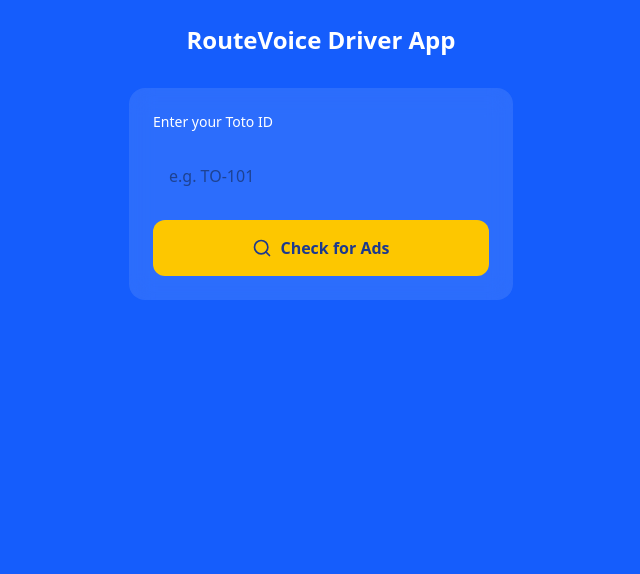
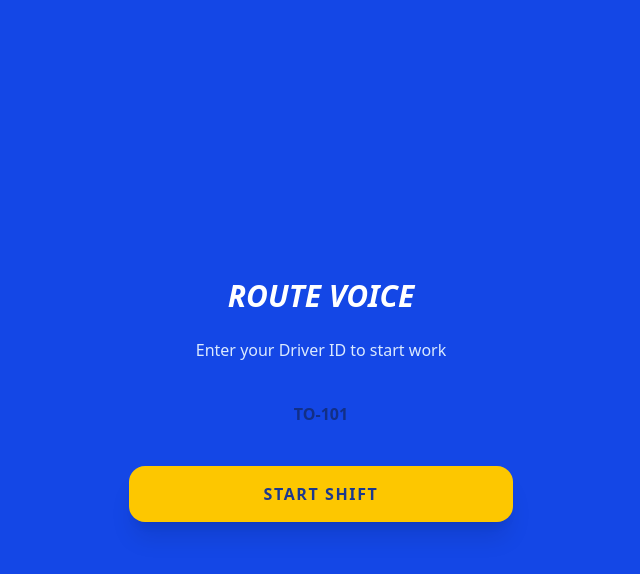
Before and after one commit to kiranmondal943/RouteVoice-Ads, a React (Vite) app: page /driver in a window 1280 px wide. Shown: the top 574 px of the page, without its empty margins (319-959 px from the left). Built offline with nearby package versions, Linux system fonts and the light colour scheme.

Commit message:
Update DriverView.tsx

```diff
--- a/src/pages/DriverView.tsx
+++ b/src/pages/DriverView.tsx
@@ -1,73 +1,126 @@
 import React, { useState } from 'react';
-import { Play, Search, MapPin } from 'lucide-react';
+import { Play, User, IndianRupee, Home, MapPin, Award } from 'lucide-react';
 
 export default function DriverView() {
+  const [activeTab, setActiveTab] = useState<'home' | 'profile' | 'earnings'>('home');
   const [driverId, setDriverId] = useState('');
-  const [activeAd, setActiveAd] = useState<any>(null);
+  const [isFound, setIsFound] = useState(false);
 
-  const checkAd = () => {
-    // This is "Mock" data. Later, this will fetch from your Google Sheet/Supabase
-    if (driverId === "TO-101") {
-      setActiveAd({
-        client: "Fresh Mart Grocery",
-        audioUrl: "https://www.soundhelix.com/examples/mp3/SoundHelix-Song-1.mp3",
-        route: "Garia Station to Patuli"
-      });
-    } else {
-      alert("Driver ID not found. Try 'TO-101'");
-    }
+  // Mock Driver Data
+  const driverData = {
+    name: "Kiran Deb Mondal",
+    id: "TO-101",
+    totalEarnings: "₹4,250",
+    todayAds: 12,
+    rating: 4.8,
+    route: "Garia Station to Patuli C5"
   };
 
+  if (!isFound) {
     return (
-    <div className="min-h-screen bg-blue-600 p-6 flex flex-col items-center text-white font-sans">
-      <h1 className="text-2xl font-bold mb-8">RouteVoice Driver App</h1>
-
-      {!activeAd ? (
-        <div className="w-full max-w-sm space-y-4 bg-white/10 p-6 rounded-2xl backdrop-blur-md">
-          <label className="block text-sm font-medium">Enter your Toto ID</label>
-          <div className="relative">
+      <div className="min-h-screen bg-blue-700 flex items-center justify-center p-6 text-white text-center">
+        <div className="max-w-sm w-full space-y-6">
+          <h1 className="text-3xl font-black italic">ROUTE VOICE</h1>
+          <p className="text-blue-100">Enter your Driver ID to start work</p>
           <input
-              type="text"
-              placeholder="e.g. TO-101"
-              className="w-full p-4 rounded-xl text-gray-900 outline-none"
-              value={driverId}
+            className="w-full p-4 rounded-2xl text-gray-900 font-bold outline-none text-center"
+            placeholder="TO-101"
             onChange={(e) => setDriverId(e.target.value)}
           />
-          </div>
           <button
-            onClick={checkAd}
-            className="w-full py-4 bg-yellow-400 text-blue-900 font-bold rounded-xl flex items-center justify-center space-x-2"
+            onClick={() => driverId === "TO-101" ? setIsFound(true) : alert("Invalid ID")}
+            className="w-full py-4 bg-yellow-400 text-blue-900 font-black rounded-2xl uppercase tracking-widest shadow-xl"
           >
-            <Search size={20} />
-            <span>Check for Ads</span>
+            Start Shift
           </button>
         </div>
-      ) : (
-        <div className="w-full max-w-sm bg-white text-gray-900 rounded-3xl p-8 shadow-2xl space-y-6 text-center animate-bounce-in">
-          <div className="flex flex-col items-center">
-            <div className="w-20 h-20 bg-blue-100 text-blue-600 rounded-full flex items-center justify-center mb-4">
-              <MapPin size={40} />
       </div>
-            <h2 className="text-xl font-bold">{activeAd.client}</h2>
-            <p className="text-gray-500 text-sm font-medium uppercase tracking-widest">{activeAd.route}</p>
+    );
+  }
+
+  return (
+    <div className="min-h-screen bg-gray-50 pb-24 font-sans text-gray-900">
+      {/* Header */}
+      <div className="bg-blue-600 text-white p-6 rounded-b-[40px] shadow-lg">
+        <p className="text-blue-100 text-sm">Welcome back,</p>
+        <h1 className="text-2xl font-bold">{driverData.name}</h1>
       </div>
 
-          <div className="pt-4">
+      <div className="p-6">
+        {/* TAB 1: HOME (AD PLAYER) */}
+        {activeTab === 'home' && (
+          <div className="space-y-6 text-center pt-8">
+            <div className="bg-white p-8 rounded-3xl shadow-sm border border-gray-100">
+              <div className="inline-block p-3 bg-green-100 text-green-600 rounded-full text-xs font-bold mb-4 uppercase">System Active</div>
+              <h2 className="text-2xl font-black mb-2 italic text-blue-600">Fresh Mart Ad</h2>
+              <p className="text-gray-500 mb-8 flex items-center justify-center"><MapPin size={16} className="mr-1" />{driverData.route}</p>
+
               <button
-              onClick={() => {
-                const audio = new Audio(activeAd.audioUrl);
-                audio.play();
-              }}
-              className="w-28 h-28 bg-blue-600 text-white rounded-full flex items-center justify-center mx-auto shadow-xl hover:scale-105 active:scale-95 transition-all"
+                onClick={() => alert("Audio playing...")}
+                className="w-32 h-32 bg-blue-600 text-white rounded-full flex items-center justify-center mx-auto shadow-2xl active:scale-95 transition-all"
               >
                 <Play size={48} fill="currentColor" />
               </button>
-            <p className="mt-4 font-bold text-blue-600 animate-pulse text-lg">TAP TO PLAY AD</p>
+              <p className="mt-6 text-blue-600 font-black animate-pulse">TAP TO PLAY AUDIO</p>
             </div>
+          </div>
+        )}
 
-          <button onClick={() => setActiveAd(null)} className="text-gray-400 text-sm underline pt-4">Switch Driver ID</button>
+        {/* TAB 2: EARNINGS */}
+        {activeTab === 'earnings' && (
+          <div className="space-y-4">
+            <h2 className="text-xl font-bold">Your Earnings</h2>
+            <div className="bg-white p-6 rounded-2xl shadow-sm border border-gray-100 flex items-center justify-between">
+              <div>
+                <p className="text-gray-500 text-sm">Total Earned</p>
+                <p className="text-3xl font-black text-green-600">{driverData.totalEarnings}</p>
+              </div>
+              <div className="w-12 h-12 bg-green-50 text-green-600 rounded-xl flex items-center justify-center"><IndianRupee /></div>
+            </div>
+            <div className="grid grid-cols-2 gap-4">
+              <div className="bg-white p-4 rounded-2xl shadow-sm border border-gray-100">
+                <p className="text-gray-500 text-xs uppercase">Ads Played Today</p>
+                <p className="text-xl font-bold">{driverData.todayAds}</p>
+              </div>
+              <div className="bg-white p-4 rounded-2xl shadow-sm border border-gray-100">
+                <p className="text-gray-500 text-xs uppercase">Bonus Earned</p>
+                <p className="text-xl font-bold">₹150</p>
+              </div>
+            </div>
+          </div>
+        )}
+
+        {/* TAB 3: PROFILE */}
+        {activeTab === 'profile' && (
+          <div className="space-y-4">
+             <div className="bg-white p-6 rounded-3xl shadow-sm border border-gray-100 text-center">
+                <div className="w-20 h-20 bg-blue-100 text-blue-600 rounded-full mx-auto mb-4 flex items-center justify-center text-3xl font-bold">K</div>
+                <h3 className="font-bold text-xl">{driverData.name}</h3>
+                <p className="text-gray-500 text-sm">{driverData.id}</p>
+                <div className="mt-4 flex items-center justify-center text-yellow-500 space-x-1 font-bold">
+                  <Award size={18} /> <span>{driverData.rating} Star Driver</span>
+                </div>
+             </div>
+             <button onClick={() => setIsFound(false)} className="w-full p-4 text-red-600 font-bold">Sign Out Shift</button>
           </div>
         )}
       </div>
+
+      {/* BOTTOM NAVIGATION */}
+      <nav className="fixed bottom-0 left-0 right-0 bg-white border-t border-gray-200 h-20 flex items-center justify-around px-6">
+        <button onClick={() => setActiveTab('home')} className={`flex flex-col items-center ${activeTab === 'home' ? 'text-blue-600' : 'text-gray-400'}`}>
+          <Home size={24} />
+          <span className="text-[10px] mt-1 font-bold">HOME</span>
+        </button>
+        <button onClick={() => setActiveTab('earnings')} className={`flex flex-col items-center ${activeTab === 'earnings' ? 'text-blue-600' : 'text-gray-400'}`}>
+          <IndianRupee size={24} />
+          <span className="text-[10px] mt-1 font-bold">EARNINGS</span>
+        </button>
+        <button onClick={() => setActiveTab('profile')} className={`flex flex-col items-center ${activeTab === 'profile' ? 'text-blue-600' : 'text-gray-400'}`}>
+          <User size={24} />
+          <span className="text-[10px] mt-1 font-bold">PROFILE</span>
+        </button>
+      </nav>
+    </div>
   );
 }
```
Lines whose indentation alone changed are shown as unchanged.
